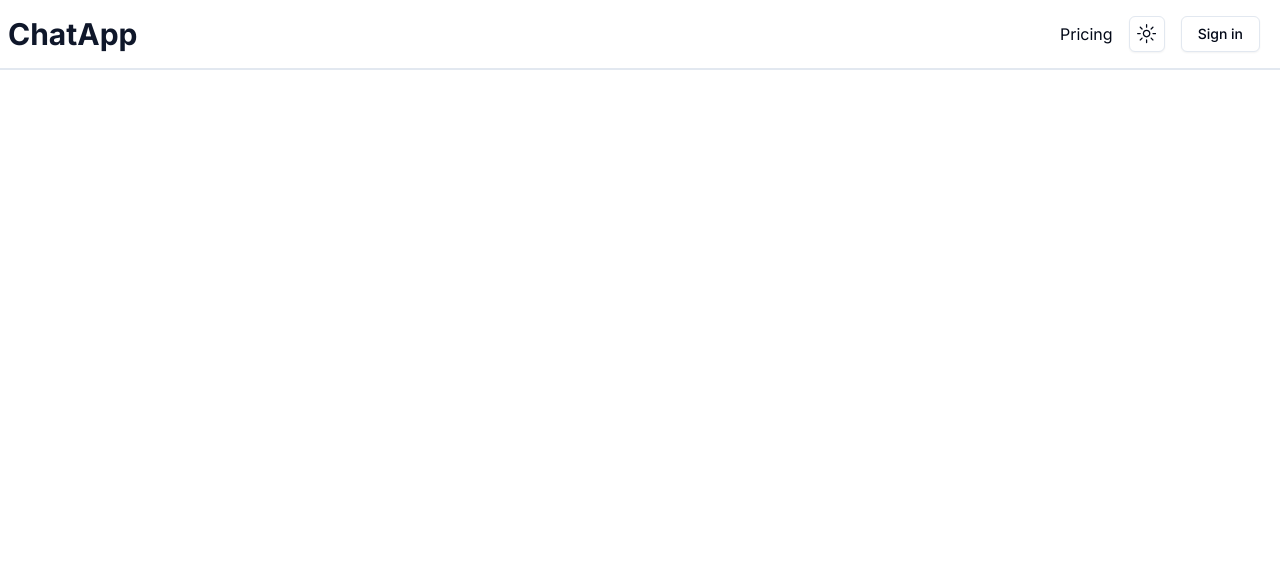
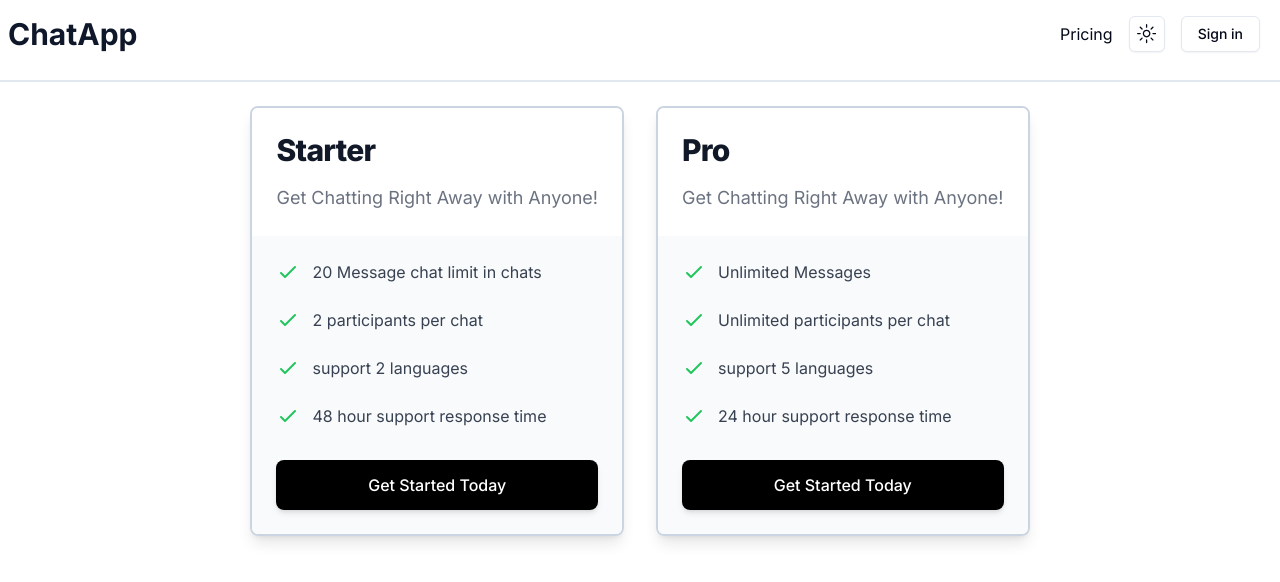
Before and after one commit to z1shivam/RealTimeChat-w-Translate, a Next.js app: page /pricing in a window 1280 px wide. Shown: the top 582 px of the page. Built offline with nearby package versions, Linux system fonts and the light colour scheme; no server answers.

Commit message:
made checkout page (working)

```diff
--- a/app/page.tsx
+++ b/app/page.tsx
@@ -1,14 +1,17 @@
-import Image from "next/image";
+import Link from "next/link";
 
 export default function Home() {
   return (
-   <main className=" w-full text-center h-96 flex items-center justify-center">
+    <main className=" flex h-96 w-full items-center justify-center text-center">
       <div className="py-12 sm:py-20 lg:pb-40">
         <div className="mx-auto max-w-7xl px-6 lg:px-8">
           <div className="mx-auto max-w-2xl text-center">
-          <h1 className="text-4xl font-bold tracking-tight sm:text-6xl">
+            <h1 className="py-8 text-4xl font-bold tracking-tight sm:text-6xl">
               Chat With Anyone!
             </h1>
+            <Link href={'/pricing'} className="py-2 px-4 bg-slate-900 text-white rounded-md dark:bg-slate-800">
+              Get Pricing
+            </Link>
           </div>
         </div>
       </div>
--- a/app/pricing/page.tsx
+++ b/app/pricing/page.tsx
@@ -1,11 +1,14 @@
-import React from 'react'
+import PricingCards from "@/components/PricingCards";
+import React from "react";
 
 function PricingPage() {
   return (
-    <div>
-
+    <div className="flex w-full items-center justify-center py-6 px-3">
+      <div>
+        <PricingCards redirect={true} />
+      </div>
     </div>
-  )
+  );
 }
 
-export default PricingPage
+export default PricingPage;
--- /dev/null
+++ b/app/register/page.tsx
@@ -0,0 +1,15 @@
+import { authOptions } from "@/auth";
+import PricingCards from "@/components/PricingCards";
+import { getServerSession } from "next-auth";
+
+async function Register() {
+  const session = await getServerSession(authOptions);
+  return (
+    <div>
+      <h1 className="w-full h-16 flex items-center justify-center text-3xl font-bold py-16">Lets handle your membership, {session?.user?.name}</h1>
+      <PricingCards redirect={false} />
+    </div>
+  );
+}
+
+export default Register;
--- a/components/Header.tsx
+++ b/components/Header.tsx
@@ -11,7 +11,7 @@ async function Header() {
   const session = await getServerSession(authOptions);
   return (
     <header className="sticky top-0 z-50 border-b-2 border-slate-200 bg-white dark:border-slate-800 dark:bg-gray-900">
-      <nav className="mx-auto flex max-w-7xl flex-col items-center bg-white px-5 pl-2 dark:bg-gray-900 sm:flex-row">
+      <nav className="mx-auto flex max-w-7xl flex-col items-center bg-white px-5 pl-2 pb-3 dark:bg-gray-900 sm:flex-row">
         <Logo />
         <div className="flex flex-1 items-center justify-end space-x-4">
           {session ? (
--- /dev/null
+++ b/components/PricingCards.tsx
@@ -0,0 +1,104 @@
+import Link from "next/link";
+import CheckoutButton from "./ui/CheckoutButton";
+
+const tiers = [
+  {
+    name: "Starter",
+    id: null,
+    href: "#",
+    priceMonthly: null,
+    description: "Get Chatting Right Away with Anyone!",
+    features: [
+      "20 Message chat limit in chats",
+      "2 participants per chat",
+      "support 2 languages",
+      "48 hour support response time",
+    ],
+  },
+  {
+    name: "Pro",
+    id: "si_soidnfoien",
+    href: "#",
+    priceMonthly: "$7.00",
+    description: "Get Chatting Right Away with Anyone!",
+    features: [
+      "Unlimited Messages",
+      "Unlimited participants per chat",
+      "support 5 languages",
+      "24 hour support response time",
+    ],
+  },
+];
+
+function PricingCards({ redirect }: { redirect: boolean }) {
+  return (
+    <div>
+      <div className="mx-auto grid max-w-md grid-cols-1 gap-8 lg:max-w-4xl lg:grid-cols-2">
+        {tiers.map((tier) => (
+          <div
+            key={tier.name}
+            className="flex flex-col overflow-hidden rounded-lg border-2 border-slate-300 shadow-lg dark:border-slate-800"
+          >
+            <div className="bg-white p-6 dark:bg-gray-900">
+              <h2 className="text-2xl font-extrabold tracking-tight text-gray-900 dark:text-white sm:text-3xl">
+                {tier.name}
+              </h2>
+              <p className="mt-4 text-lg text-gray-500 dark:text-gray-400">
+                {tier.description}
+              </p>
+            </div>
+            <div className="flex flex-1 flex-col justify-between bg-gray-50 p-6 dark:bg-slate-900">
+              <div className="flex-1">
+                <dl className="space-y-6">
+                  {tier.features.map((feature) => (
+                    <div key={feature} className="flex items-start">
+                      <div className="flex-shrink-0">
+                        <svg
+                          className="h-6 w-6 text-green-500"
+                          fill="none"
+                          stroke="currentColor"
+                          viewBox="0 0 24 24"
+                          xmlns="http://www.w3.org/2000/svg"
+                        >
+                          <path
+                            strokeLinecap="round"
+                            strokeLinejoin="round"
+                            strokeWidth="2"
+                            d="M5 13l4 4L19 7"
+                          />
+                        </svg>
+                      </div>
+                      <p className="ml-3 text-base text-gray-700 dark:text-gray-300">
+                        {feature}
+                      </p>
+                    </div>
+                  ))}
+                </dl>
+              </div>
+              <div className="mt-8">
+                <div className="rounded-lg shadow-md">
+                  {redirect ? (
+                    <Link
+                      href={"/register"}
+                      className={`
+                      block w-full rounded-lg border border-transparent bg-black px-6 py-3 text-center text-base
+                      font-medium text-white hover:bg-gray-800 dark:bg-white dark:text-black
+                     hover:dark:bg-gray-300
+                    `}
+                    >
+                      Get Started Today
+                    </Link>
+                  ) : (
+                    tier.id && <CheckoutButton />
+                  )}
+                </div>
+              </div>
+            </div>
+          </div>
+        ))}
+      </div>
+    </div>
+  );
+}
+
+export default PricingCards;
--- /dev/null
+++ b/components/ui/CheckoutButton.tsx
@@ -0,0 +1,24 @@
+'use client'
+function CheckoutButton() {
+  const createCheckoutSession = async () => {
+    // push a document in firestore db
+    // create a checkout sesssion
+  };
+  return (
+    <>
+    {/* if subscribed show me the user is subscribed! */}
+    <button
+    onClick={()=> createCheckoutSession()}
+      className={`
+      block h-full w-full rounded-lg border border-transparent bg-black px-6 py-3 text-center text-base
+      font-medium text-white hover:bg-gray-800 dark:bg-white dark:text-black
+      hover:dark:bg-gray-300
+      `}
+      >
+      Checkout
+    </button>
+      </>
+  );
+}
+
+export default CheckoutButton;
```
Lines whose indentation alone changed are shown as unchanged.
